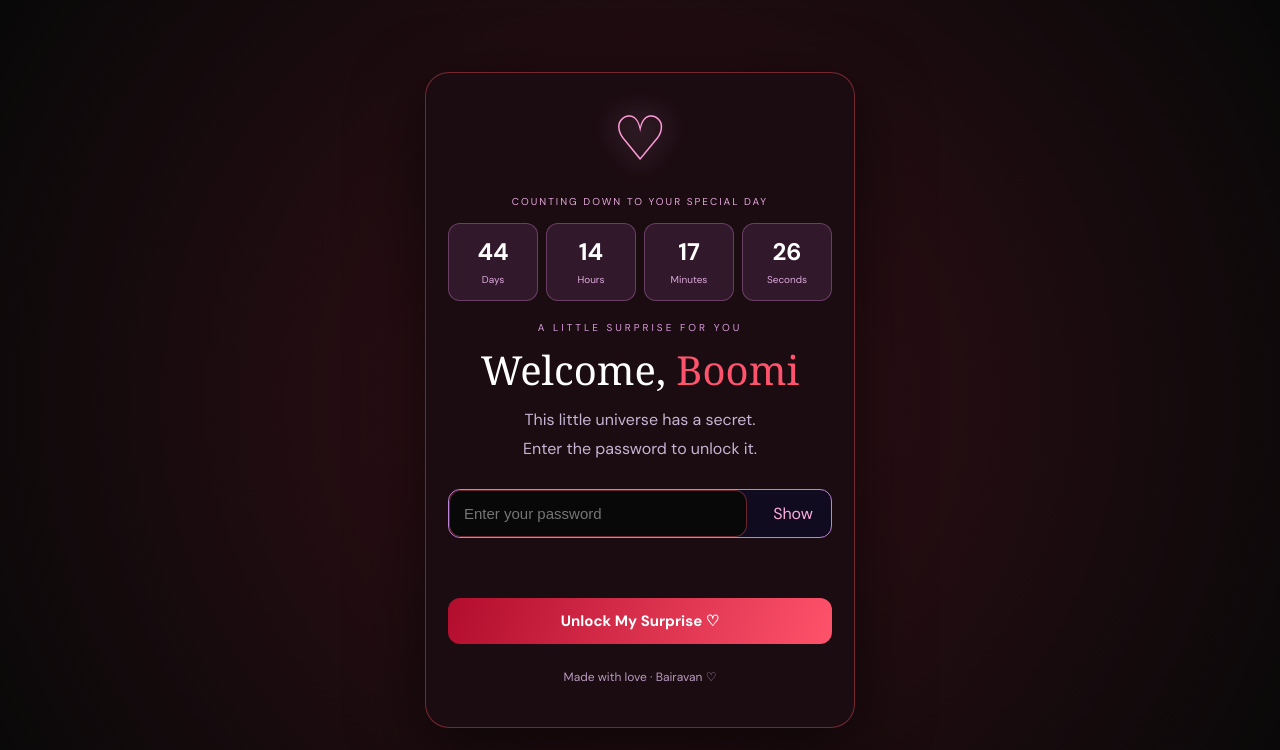
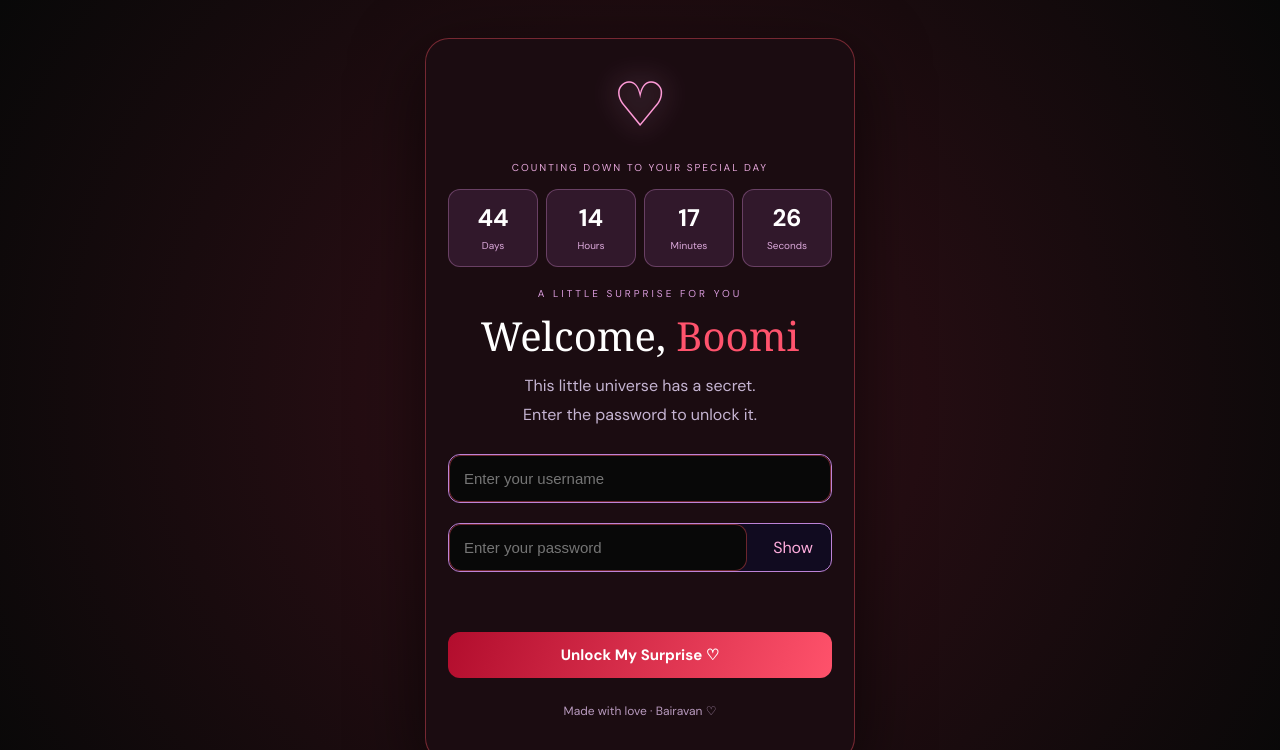
Before and after one commit to Bairav3612/Boomi-Birthday, a plain HTML site: page index.html in a window 1280 px wide. Shown: the top 750 px of the page. Drawn offline with nearby package versions, Linux system fonts and the light colour scheme; a web font is replaced by a local one.

Commit message:
Update index.html

```diff
--- a/index.html
+++ b/index.html
@@ -38,6 +38,18 @@
       This little universe has a secret.<br>
       Enter the password to unlock it.
     </p>
+
+
+<div class="password-input">
+    <input
+        type="text"
+        id="siteUsername"
+        placeholder="Enter your username"
+        required
+        autocomplete="username"
+    >
+</div>
+
 
     <form id="passwordForm">
       <div class="password-input">
```
